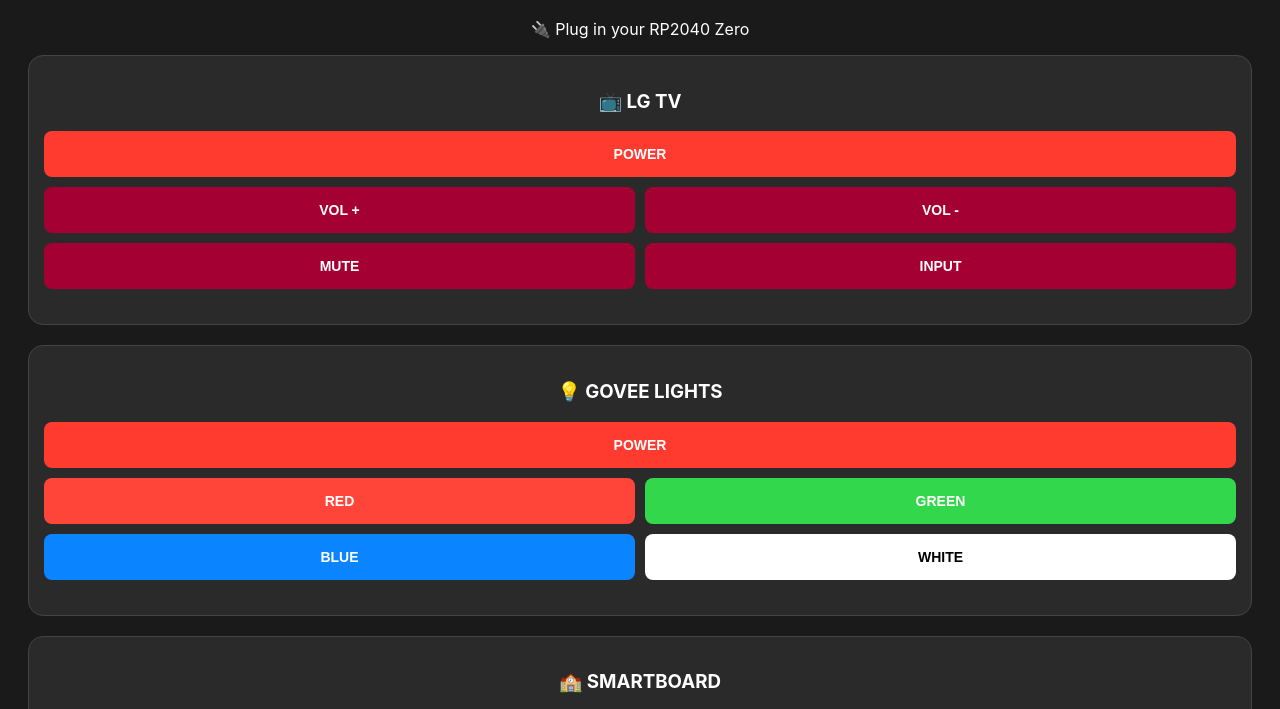
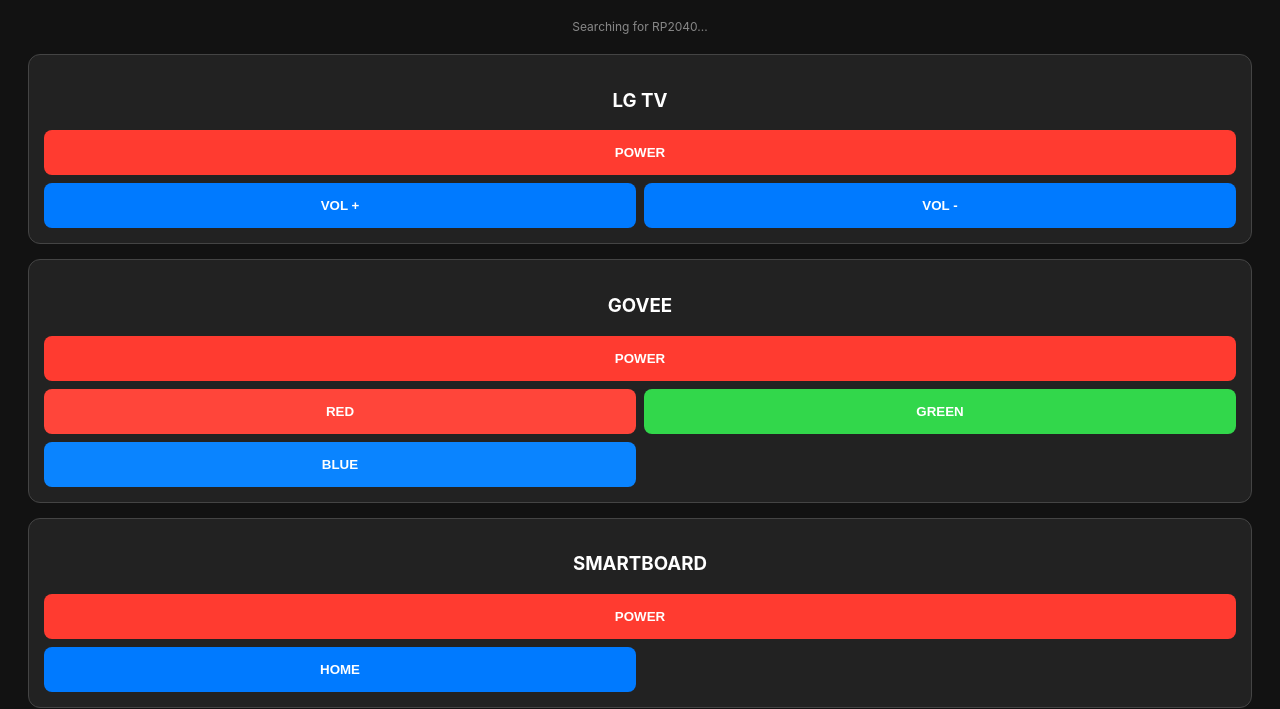
Before and after one commit to AlexanderTobias/ControlPanel-Zyvro, a plain HTML site: page index.html in a window 1280 px wide. Shown: the part 91-800 px from the top of the page. Drawn offline with Linux system fonts and the light colour scheme.

Commit message:
Update index.html

```diff
--- a/index.html
+++ b/index.html
@@ -1,57 +1,46 @@
 <!DOCTYPE html>
 <html>
 <head>
-    <title>Zyvro Master Remote</title>
+    <title>Zyvro MIDI Remote</title>
     <meta name="viewport" content="width=device-width, initial-scale=1">
     <style>
-        body { font-family: -apple-system, sans-serif; text-align: center; background: #1a1a1a; color: white; padding: 20px; }
-        .grid { display: grid; grid-template-columns: 1fr 1fr; gap: 10px; margin-bottom: 20px; }
-        .section { background: #2a2a2a; border-radius: 15px; padding: 15px; margin-bottom: 20px; border: 1px solid #444; }
-        button { padding: 15px; font-size: 14px; border: none; border-radius: 8px; color: white; font-weight: bold; cursor: pointer; }
-        .pwr { background: #ff3b30; grid-column: span 2; }
-        .lg { background: #a50034; }
-        .gov { background: #5856d6; }
-        .sb { background: #34c759; }
-        /* Color Buttons */
-        .red { background: #ff453a; } .grn { background: #32d74b; } .blu { background: #0a84ff; } .wht { background: #ffffff; color: black; }
+        body { font-family: -apple-system, sans-serif; text-align: center; background: #121212; color: white; padding: 20px; }
+        .section { background: #222; border-radius: 12px; padding: 15px; margin-bottom: 15px; border: 1px solid #444; }
+        .grid { display: grid; grid-template-columns: 1fr 1fr; gap: 8px; }
+        button { padding: 15px; border: none; border-radius: 8px; color: white; font-weight: bold; cursor: pointer; background: #007AFF; }
+        .pwr { background: #FF3B30; grid-column: span 2; }
+        .red { background: #FF453A; } .grn { background: #32D74B; } .blu { background: #0A84FF; }
+        #status { font-size: 12px; color: #888; margin-bottom: 20px; }
     </style>
 </head>
 <body>
     <h1>Zyvro Remote</h1>
-    <p id="status">🔌 Plug in your RP2040 Zero</p>
+    <p id="status">Searching for RP2040...</p>
 
-    <!-- LG TV SECTION -->
     <div class="section">
-        <h3>📺 LG TV</h3>
+        <h3>LG TV</h3>
         <div class="grid">
             <button class="pwr" onclick="send(60)">POWER</button>
-            <button class="lg" onclick="send(61)">VOL +</button>
-            <button class="lg" onclick="send(62)">VOL -</button>
-            <button class="lg" onclick="send(63)">MUTE</button>
-            <button class="lg" onclick="send(64)">INPUT</button>
+            <button onclick="send(61)">VOL +</button>
+            <button onclick="send(62)">VOL -</button>
         </div>
     </div>
 
-    <!-- GOVEE SECTION -->
     <div class="section">
-        <h3>💡 GOVEE LIGHTS</h3>
+        <h3>GOVEE</h3>
         <div class="grid">
             <button class="pwr" onclick="send(70)">POWER</button>
             <button class="red" onclick="send(71)">RED</button>
             <button class="grn" onclick="send(72)">GREEN</button>
             <button class="blu" onclick="send(73)">BLUE</button>
-            <button class="wht" onclick="send(74)">WHITE</button>
         </div>
     </div>
 
-    <!-- SMARTBOARD SECTION -->
     <div class="section">
-        <h3>🏫 SMARTBOARD</h3>
+        <h3>SMARTBOARD</h3>
         <div class="grid">
             <button class="pwr" onclick="send(80)">POWER</button>
-            <button class="sb" onclick="send(81)">HOME</button>
-            <button class="sb" onclick="send(82)">VOL +</button>
-            <button class="sb" onclick="send(83)">VOL -</button>
+            <button onclick="send(81)">HOME</button>
         </div>
     </div>
 
@@ -61,14 +50,13 @@
             const outputs = Array.from(access.outputs.values());
             if (outputs.length > 0) {
                 midiOut = outputs[0];
-                document.getElementById('status').innerText = "🟢 Connected: RP2040";
+                document.getElementById('status').innerText = "✅ CONNECTED";
             }
         });
-
         function send(note) {
-            if (!midiOut) return alert("Device not found! Check your cable.");
-            midiOut.send([0x90, note, 0x7f]);
-            setTimeout(() => midiOut.send([0x80, note, 0x00]), 100);
+            if (!midiOut) return alert("Plug in your board first!");
+            midiOut.send([0x90, note, 0x7f]); // Note On
+            setTimeout(() => midiOut.send([0x80, note, 0x00]), 100); // Note Off
         }
     </script>
 </body>
```
